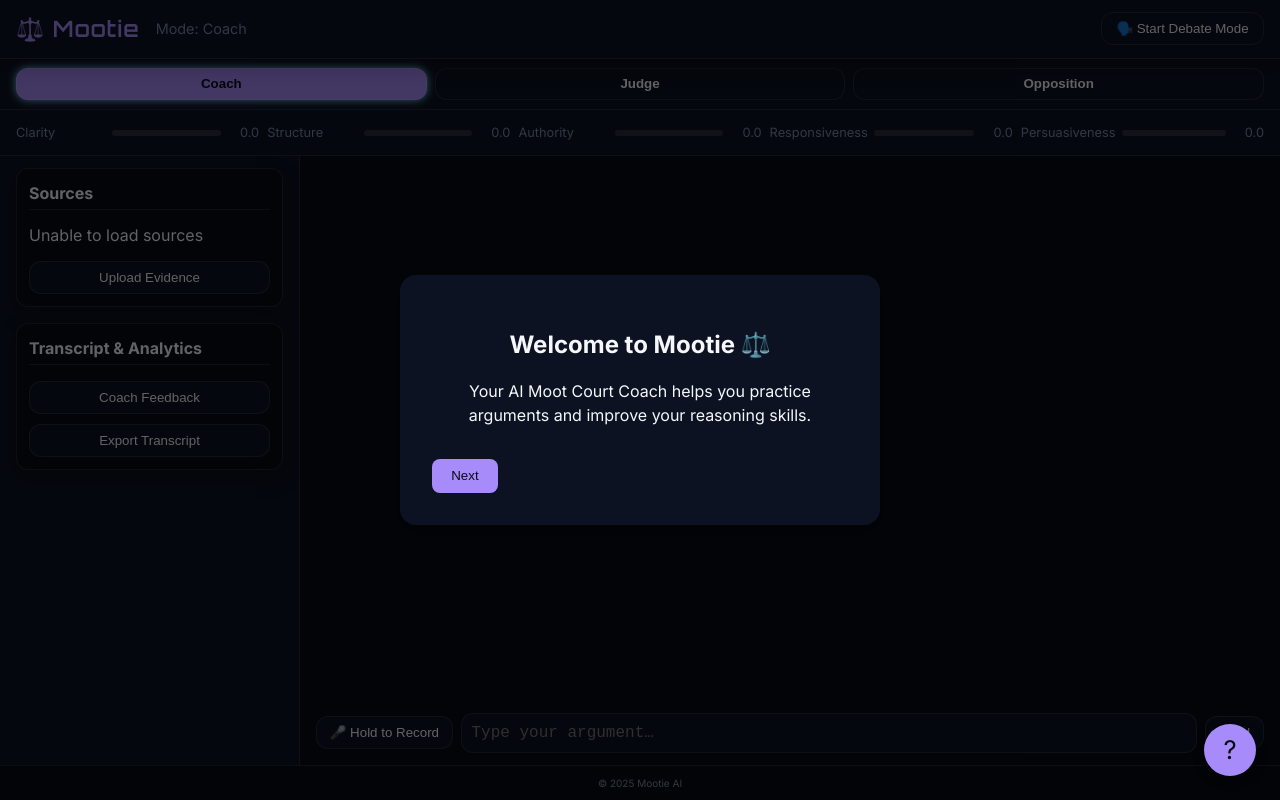
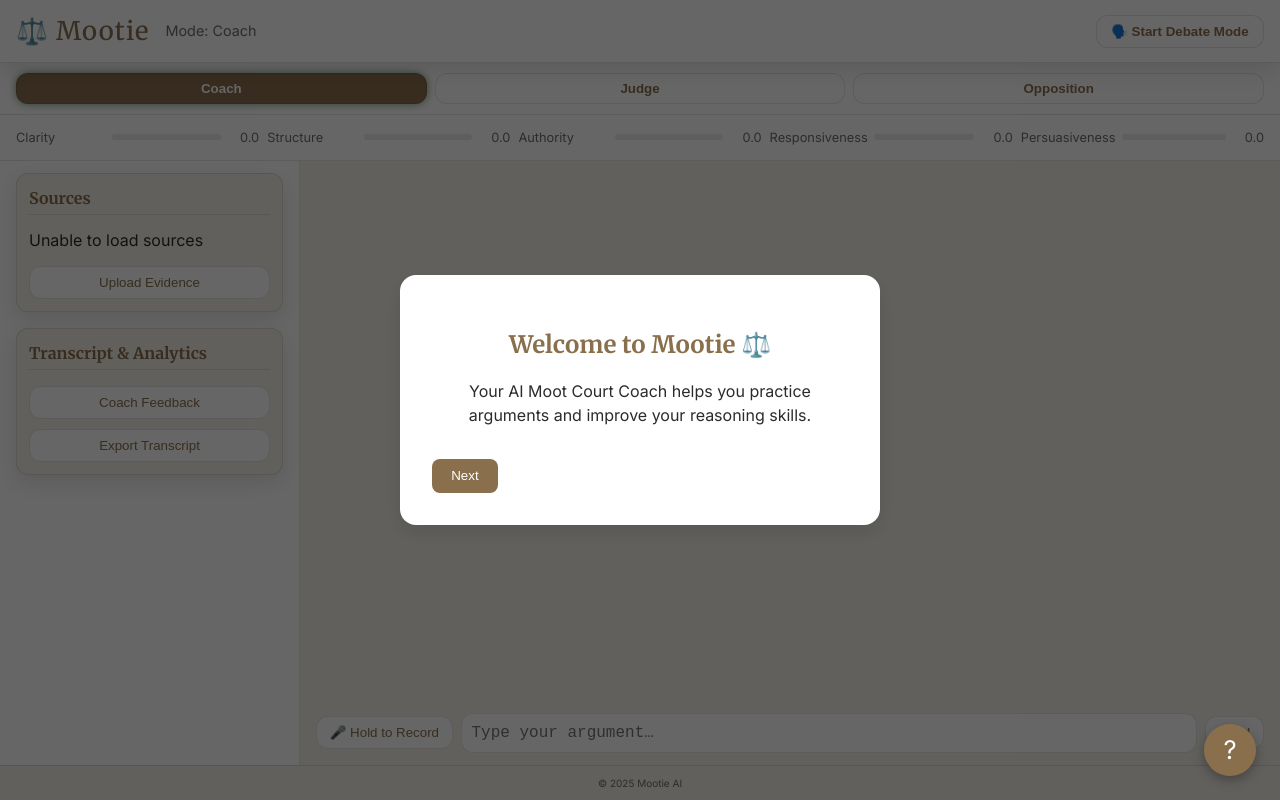
Before and after one commit to krispatl/mootie, a website: page public/index.html in a window 1280 px wide. Drawn offline with Linux system fonts and the light colour scheme; no server answers.

Commit message:
Add files via upload

```diff
--- a/api/ai-notes.js
+++ b/api/ai-notes.js
@@ -1,4 +1,3 @@
-
 export const config = { runtime: 'edge' };
 
 function naiveNotes(transcript){
--- a/public/script.js
+++ b/public/script.js
@@ -229,5 +229,5 @@
 }
 
 // Basic markdown (bold only) + HTML escape
-function escapeHtml(s){return s.replace(/[&<>"']/g, m=>({ '&':'&amp;','<':'&lt;','>':'&gt;','"':'&quot;',"'":'&#39;'}[m]))}
+function escapeHtml(s){return s.replace(/[&<>"']/g, m=>({ '&':'&amp;','<':'&lt;','>':'&gt;','"':'&quot;','\'':'&#39;'}[m]))}
 function markdown(s){return escapeHtml(s).replace(/\*\*(.+?)\*\*/g,'<strong>$1</strong>').replace(/\n/g,'<br/>')}
--- a/public/style.css
+++ b/public/style.css
@@ -1,26 +1,30 @@
 /*
-  Global styles for the enhanced Mootie UI.  Colors and spacing are
-  derived from a dark courtroom theme with neon accents.  Use CSS
-  variables to adjust hues and contrasts in one place.  Feel free
-  to refine the palette to match your institution’s branding.
+  Modern scholarly aesthetic for Mootie UI.
+  A refined palette with cream backgrounds, deep green accents and serif headings
+  replaces the previous dark neon theme. Colours are defined via CSS variables
+  for easy tweaking.  Typography pairs a classic serif for headlines with a
+  modern sans‑serif for body copy to convey authority and approachability.
 */
 
-@import url('https://fonts.googleapis.com/css2?family=Inter:wght@400;500;600;700&family=Orbitron:wght@600&display=swap');
+@import url('https://fonts.googleapis.com/css2?family=Inter:wght@400;500;600;700&family=Merriweather:wght@400;700&display=swap');
 
 :root {
-  --bg: #070b14;
-  --fg: #f5f7fa;
-  --muted: #7a8baa;
-  --panel: #0c1222;
-  --border: rgba(255, 255, 255, 0.1);
-  --accent: #22d3ee;
-  --accent2: #7dd3fc;
-  --accent3: #a78bfa;
+  /* Base colours */
+  --bg: #f5f0e6;            /* warm cream page background */
+  --fg: #2b2b2b;            /* dark text colour */
+  --muted: #6e6e6e;         /* muted secondary text */
+  --panel: #ffffff;         /* panel backgrounds */
+  --border: rgba(0, 0, 0, 0.1); /* subtle borders */
+  /* Accent palette inspired by law school greens and leather bindings */
+  --accent: #2b5934;        /* primary accent (deep green) */
+  --accent2: #7a9b76;       /* secondary accent (sage green) */
+  --accent3: #8a6f4d;       /* tertiary accent (warm leather brown) */
+  /* Mode‑specific colours */
   --coach-color: var(--accent3);
   --judge-color: var(--accent2);
-  --opposition-color: #f87171; /* soft red */
+  --opposition-color: #c26a5a; /* soft clay red for opposition */
   --radius: 12px;
-  --shadow: 0 8px 20px rgba(0,0,0,0.25);
+  --shadow: 0 8px 20px rgba(0, 0, 0, 0.1); /* lighter shadow */
 }
 
 * {
@@ -55,12 +59,10 @@
   z-index: 50;
 }
 .logo {
-  font-family: 'Orbitron', sans-serif;
-  font-size: 1.4rem;
+  font-family: 'Merriweather', serif;
+  font-size: 1.6rem;
   letter-spacing: 1px;
-  background: linear-gradient(90deg, var(--accent), var(--accent3));
-  -webkit-background-clip: text;
-  -webkit-text-fill-color: transparent;
+  color: var(--accent);
 }
 .session-info {
   font-size: 0.9rem;
@@ -70,16 +72,18 @@
 }
 .debate-btn {
   border: 1px solid var(--border);
-  background: transparent;
-  color: var(--fg);
+  background: var(--panel);
+  color: var(--accent);
   padding: 0.5rem 0.9rem;
   border-radius: var(--radius);
   cursor: pointer;
   transition: background 0.2s, box-shadow 0.2s;
+  font-weight: 600;
 }
 .debate-btn:hover {
-  background: var(--panel);
-  box-shadow: 0 0 8px var(--accent);
+  background: var(--accent);
+  color: var(--panel);
+  box-shadow: 0 0 8px var(--accent2);
 }
 
 /* Mode selector */
@@ -95,7 +99,7 @@
   flex: 1;
   border: 1px solid var(--border);
   background: var(--panel);
-  color: var(--fg);
+  color: var(--accent);
   padding: 0.45rem 0;
   border-radius: var(--radius);
   cursor: pointer;
@@ -104,7 +108,7 @@
 }
 .mode-btn.active {
   background: var(--accent);
-  color: var(--bg);
+  color: var(--panel);
   box-shadow: 0 0 8px var(--accent2);
 }
 
@@ -131,7 +135,7 @@
   position: relative;
   flex: 1;
   height: 6px;
-  background: rgba(255, 255, 255, 0.12);
+  background: rgba(0, 0, 0, 0.08);
   border-radius: 3px;
   overflow: hidden;
 }
@@ -172,7 +176,7 @@
 .debate-status .debate-progress {
   width: 100%;
   height: 8px;
-  background: rgba(255, 255, 255, 0.12);
+  background: rgba(0, 0, 0, 0.08);
   border-radius: 4px;
   overflow: hidden;
 }
@@ -188,13 +192,15 @@
   border: 1px solid var(--border);
   border-radius: var(--radius);
   background: var(--panel);
-  color: var(--fg);
+  color: var(--accent);
   cursor: pointer;
   font-size: 0.8rem;
-  transition: background 0.2s, box-shadow 0.2s;
+  transition: background 0.2s, box-shadow 0.2s, color 0.2s;
 }
 .next-round-btn:hover {
-  box-shadow: 0 0 8px var(--accent);
+  background: var(--accent);
+  color: var(--panel);
+  box-shadow: 0 0 8px var(--accent2);
 }
 .next-round-btn.hidden {
   display: none;
@@ -208,12 +214,14 @@
   border: 1px solid var(--border);
   border-radius: var(--radius);
   background: var(--panel);
-  color: var(--fg);
+  color: var(--accent);
   cursor: pointer;
-  transition: background 0.2s, box-shadow 0.2s;
+  transition: background 0.2s, box-shadow 0.2s, color 0.2s;
 }
 .feedback-btn:hover {
-  box-shadow: 0 0 8px var(--accent);
+  background: var(--accent);
+  color: var(--panel);
+  box-shadow: 0 0 8px var(--accent2);
 }
 
 /* Pulsing recording effect */
@@ -222,15 +230,9 @@
   box-shadow: 0 0 0 0 var(--accent);
 }
 @keyframes pulseRecord {
-  0% {
-    box-shadow: 0 0 0 0 var(--accent);
-  }
-  70% {
-    box-shadow: 0 0 0 12px rgba(34, 211, 238, 0);
-  }
-  100% {
-    box-shadow: 0 0 0 0 rgba(34, 211, 238, 0);
-  }
+  0% { box-shadow: 0 0 0 0 var(--accent); }
+  70% { box-shadow: 0 0 0 12px rgba(43, 89, 52, 0); }
+  100% { box-shadow: 0 0 0 0 rgba(43, 89, 52, 0); }
 }
 
 /* Wrap long filenames in the source list */
@@ -269,6 +271,8 @@
   margin-bottom: 0.5rem;
   border-bottom: 1px solid var(--border);
   padding-bottom: 0.25rem;
+  font-family: 'Merriweather', serif;
+  color: var(--accent);
 }
 .source-list {
   list-style: none;
@@ -295,20 +299,23 @@
 .source-list button:hover {
   color: var(--accent);
 }
-.upload-btn, .export-btn {
+.upload-btn,
+.export-btn {
   margin-top: 0.6rem;
   padding: 0.5rem 0.9rem;
   width: 100%;
   border: 1px solid var(--border);
   border-radius: var(--radius);
   background: var(--panel);
-  color: var(--fg);
+  color: var(--accent);
   cursor: pointer;
-  transition: background 0.2s, box-shadow 0.2s;
+  transition: background 0.2s, box-shadow 0.2s, color 0.2s;
 }
-.upload-btn:hover, .export-btn:hover {
-  background: var(--panel);
-  box-shadow: 0 0 8px var(--accent);
+.upload-btn:hover,
+.export-btn:hover {
+  background: var(--accent);
+  color: var(--panel);
+  box-shadow: 0 0 8px var(--accent2);
 }
 .transcript-list {
   max-height: 200px;
@@ -344,12 +351,13 @@
 .message.user {
   align-self: flex-end;
   background: var(--accent);
-  color: var(--bg);
+  color: var(--panel);
 }
 .message.assistant {
   align-self: flex-start;
   background: var(--panel);
   border: 1px solid var(--border);
+  color: var(--fg);
 }
 .message .meta {
   font-size: 0.75rem;
@@ -399,22 +407,26 @@
   gap: 0.5rem;
   margin-top: 0.8rem;
 }
-.record-btn, .send-btn {
+.record-btn,
+.send-btn {
   flex: none;
   padding: 0.5rem 0.8rem;
   border: 1px solid var(--border);
   border-radius: var(--radius);
   background: var(--panel);
-  color: var(--fg);
+  color: var(--accent);
   cursor: pointer;
-  transition: background 0.2s, box-shadow 0.2s;
+  transition: background 0.2s, box-shadow 0.2s, color 0.2s;
 }
-.record-btn:hover, .send-btn:hover {
-  box-shadow: 0 0 8px var(--accent);
+.record-btn:hover,
+.send-btn:hover {
+  background: var(--accent);
+  color: var(--panel);
+  box-shadow: 0 0 8px var(--accent2);
 }
 .record-btn.active {
   background: var(--accent);
-  color: var(--bg);
+  color: var(--panel);
 }
 .text-input {
   flex: 1;
@@ -459,15 +471,9 @@
 
 /* Responsive adjustments */
 @media (max-width: 900px) {
-  .sidebar {
-    display: none;
-  }
-  .scoreboard {
-    grid-template-columns: 1fr 1fr;
-  }
-  .messages {
-    max-width: 100%;
-  }
+  .sidebar { display: none; }
+  .scoreboard { grid-template-columns: 1fr 1fr; }
+  .messages { max-width: 100%; }
 }
 
 @media (max-width: 600px) {
@@ -476,25 +482,16 @@
     align-items: flex-start;
     gap: 0.4rem;
   }
-  .mode-nav {
-    flex-wrap: wrap;
-  }
-  .mode-btn {
-    flex: 1 1 30%;
-  }
-  .scoreboard {
-    grid-template-columns: 1fr;
-  }
+  .mode-nav { flex-wrap: wrap; }
+  .mode-btn { flex: 1 1 30%; }
+  .scoreboard { grid-template-columns: 1fr; }
   .input-controls {
     flex-direction: column;
     align-items: stretch;
   }
-  .record-btn, .send-btn {
-    width: 100%;
-  }
-  .text-input {
-    width: 100%;
-  }
+  .record-btn,
+  .send-btn { width: 100%; }
+  .text-input { width: 100%; }
 }
 
 /* ===== Onboarding Modal Styles ===== */
@@ -521,6 +518,8 @@
 }
 .modal-content h2 {
   margin-bottom: 1rem;
+  font-family: 'Merriweather', serif;
+  color: var(--accent);
 }
 .modal-content p {
   margin-bottom: 2rem;
@@ -537,7 +536,7 @@
   padding: 0.6rem 1.2rem;
   border-radius: 8px;
   cursor: pointer;
-  color: var(--bg);
+  color: var(--panel);
   font-weight: 500;
   transition: background 0.2s;
 }
@@ -570,6 +569,8 @@
 }
 .help-content h3 {
   margin-bottom: 1rem;
+  font-family: 'Merriweather', serif;
+  color: var(--accent);
 }
 .help-content ul {
   text-align: left;
@@ -578,14 +579,12 @@
   list-style: none;
   padding-left: 0;
 }
-.help-content li::before {
-  content: '';
-}
+.help-content li::before { content: ''; }
 /* Close help button */
 #closeHelp {
   background: transparent;
   border: 1px solid var(--accent);
-  color: var(--fg);
+  color: var(--accent);
   padding: 0.5rem 0.9rem;
   border-radius: 8px;
   cursor: pointer;
@@ -593,7 +592,7 @@
 }
 #closeHelp:hover {
   background: var(--accent);
-  color: var(--bg);
+  color: var(--panel);
 }
 
 /* ===== Floating Help Button ===== */
@@ -605,7 +604,7 @@
   height: 52px;
   border-radius: 50%;
   background: var(--accent);
-  color: var(--bg);
+  color: var(--panel);
   font-size: 1.6rem;
   display: flex;
   align-items: center;
@@ -619,10 +618,14 @@
   transform: scale(1.1);
   background: var(--accent2);
 }
-/* Debate Engine v4 */
-.grid.two { display:grid; grid-template-columns: 1fr 1fr; gap: 12px; }
-.checkbox { display:inline-flex; align-items:center; gap:8px; margin-top:8px; }
-.primary { border:none; padding:10px 14px; border-radius:10px; font-weight:600; cursor:pointer; }
+
+/* Debate Engine v4 helper classes */
+.grid.two { display: grid; grid-template-columns: 1fr 1fr; gap: 12px; }
+.checkbox { display: inline-flex; align-items: center; gap: 8px; margin-top: 8px; }
+.primary { border: none; padding: 10px 14px; border-radius: 10px; font-weight: 600; cursor: pointer; }
 .primary:hover { transform: translateY(-1px); }
-body.user-speaking .topbar, body.ai-speaking .topbar { box-shadow: 0 0 0 2px var(--accent, #6ee7ff) inset; }
+body.user-speaking .topbar,
+body.ai-speaking .topbar {
+  box-shadow: 0 0 0 2px var(--accent) inset;
+}
 .progress .fill { transition: width 1s linear; }
```
Also changed, not shown: api/scorer.js (line endings or trailing spaces), public/client.js (line endings or trailing spaces).
